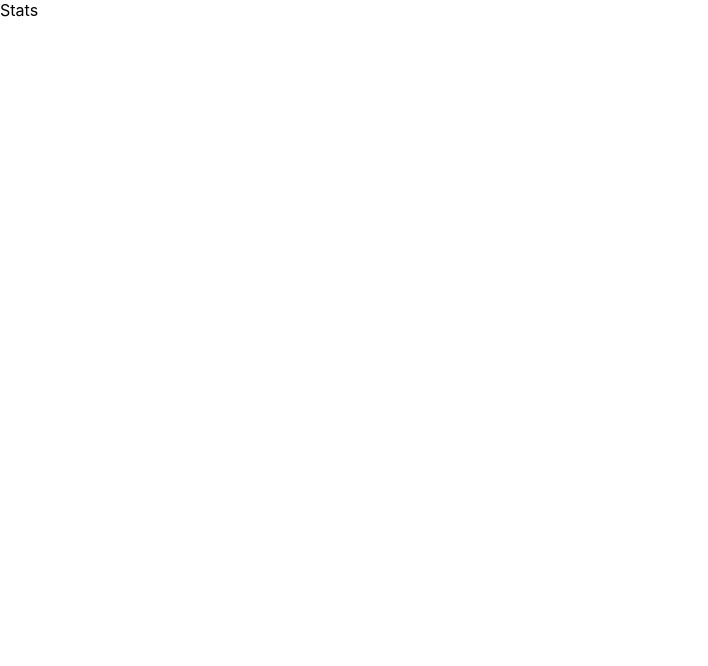
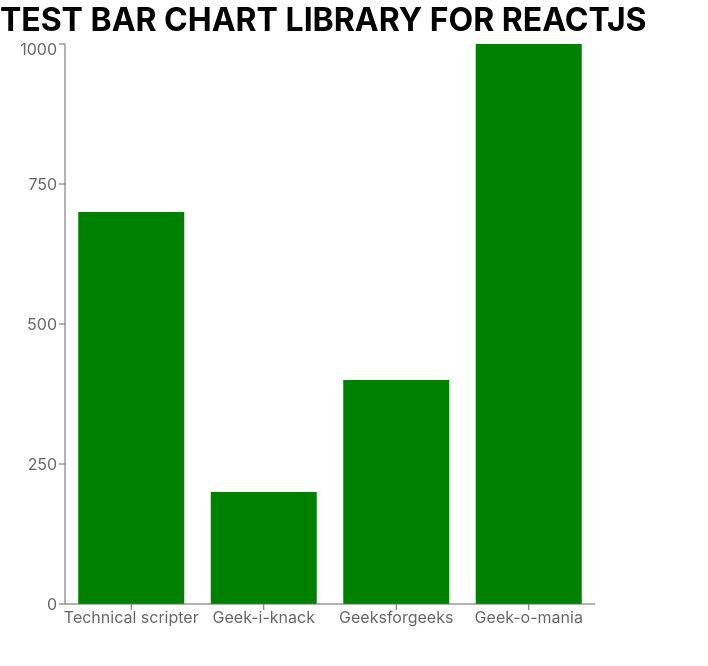
Before and after one commit to vikie1/school-project, a React (Create React App) app in the folder web-frontend/: page /analytics in a window 1280 px wide. Shown: the top 666 px of the page, without its empty margins (0-708 px from the left). Built offline with nearby package versions, Linux system fonts and the light colour scheme.

Commit message:
add and TEST BAR CHART LIBRARY FOR REACTJS

```diff
--- a/web-frontend/package.json
+++ b/web-frontend/package.json
@@ -8,13 +8,12 @@
     "@testing-library/jest-dom": "^5.16.4",
     "@testing-library/react": "^13.3.0",
     "@testing-library/user-event": "^13.5.0",
-    "chart.js": "^3.9.1",
     "react": "^18.2.0",
-    "react-chartjs-2": "^4.3.1",
     "react-dom": "^18.2.0",
     "react-geocode": "^0.2.3",
     "react-router-dom": "^6.3.0",
     "react-scripts": "5.0.1",
+    "recharts": "^2.1.14",
     "web-vitals": "^2.1.4"
   },
   "scripts": {
--- a/web-frontend/src/pages/Statistics.jsx
+++ b/web-frontend/src/pages/Statistics.jsx
@@ -1,7 +1,24 @@
+import { BarChart, Bar, CartesianGrid, XAxis, YAxis } from "recharts";
+
 export const Statistics = (props) => {
-    return (
-        <>
-        Stats
-        </>
-    );
+  // Sample data
+  const data = [
+    { name: "Technical scripter", students: 700 },
+    { name: "Geek-i-knack", students: 200 },
+    { name: "Geeksforgeeks", students: 400 },
+    { name: "Geek-o-mania", students: 1000 },
+  ];
+  return (
+    <>
+      <h1>TEST BAR CHART LIBRARY FOR REACTJS</h1>
+      <div>
+        <BarChart width={600} height={600} data={data}>
+          <Bar dataKey="students" fill="green" />
+          {/* <CartesianGrid stroke="#ccc" /> */}
+          <XAxis dataKey="name" />
+          <YAxis />
+        </BarChart>
+      </div>
+    </>
+  );
 };
```
Also changed, not shown: 1 other file (tests, documents, lock files or other folders).
